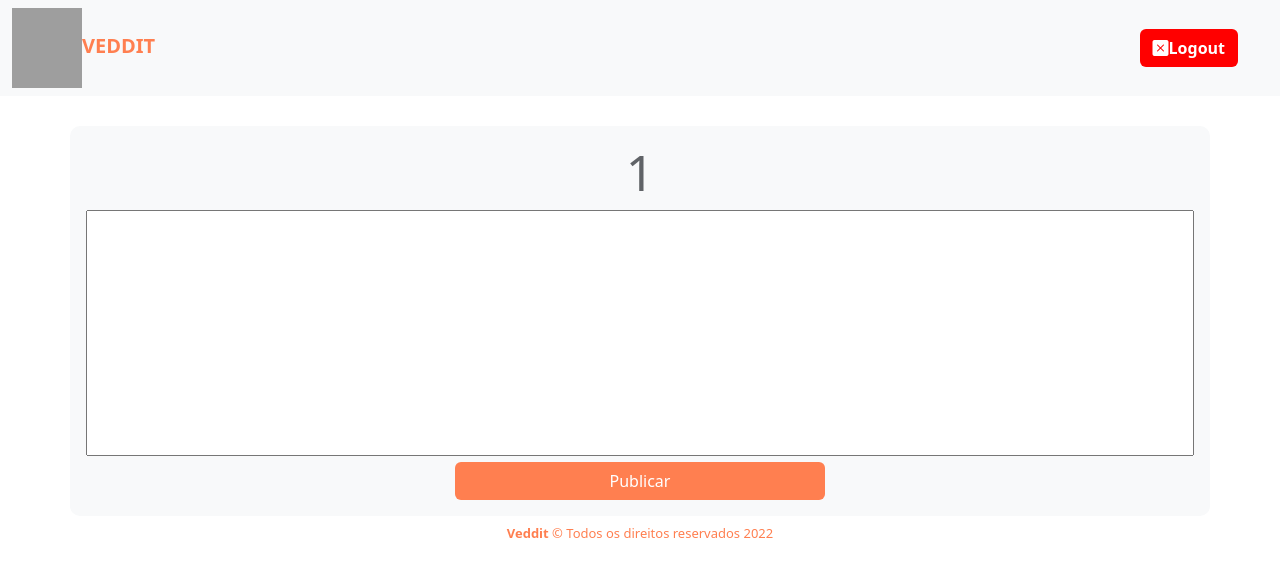
After one commit to abdalazard/veddit, a PHP site: page /timeline/posts/create_post.php?title=1 in a window 1280 px wide. The commit adds this page. Shown: the top 577 px of the page. Run offline with PHP 8.4, Linux system fonts and the light colour scheme; grey boxes are pictures that could not be loaded.

Commit message:
Atualiza criação de posts

```diff
--- a/config/DB/veddit.sql
+++ b/config/DB/veddit.sql
@@ -13,14 +13,13 @@ profile enum("1", "2")
 insert into Users values(null,"ADM","abdalazard@gmail.com",md5("123"),"1");
 
 CREATE TABLE Posts (
-
     id int primary key auto_increment,
     user_id int,
     title varchar(255),
+    content varchar(255),
     likes INT(3),
     dislike INT(3),
     tagName varchar(20)
 );
 
-
-INSERT INTO Posts VALUES (NULL, 1, "Teste de post", 2, 1, 'Meme');
+INSERT INTO Posts VALUES (NULL, 1, "Teste de post", "testando texto", 2, 1, 'Meme');
--- a/index.php
+++ b/index.php
@@ -3,7 +3,7 @@
 
     session_start();
     if(isset($_SESSION["email"])){
-        header("location:timeline/Timeline.php");
+        header("location:timeline/timeline.php");
     }
 ?>
 <!DOCTYPE html>
--- a/timeline/Timeline.php
+++ b/timeline/Timeline.php
@@ -38,7 +38,7 @@
         <br>
 
         <div>
-            <form action="./posts/CreatePost.php" METHOD="POST">
+            <form action="./posts/create_post.php" METHOD="GET">
                 <div class="row">
                         <input type="text" name="title" class="col-8" id="titlespace" placeholder="Crie um tópico">
                         <input type="submit" class="btn col-4" id="button" value="Publicar">
--- /dev/null
+++ b/timeline/posts/create_post.php
@@ -0,0 +1,49 @@
+<?php
+$title = $_GET['title'];
+?>
+<!DOCTYPE html>
+<html lang="en">
+<head>
+    <meta charset="UTF-8">
+    <meta http-equiv="X-UA-Compatible" content="IE=edge">
+    <meta name="viewport" content="width=device-width, initial-scale=1.0">
+    <link href="https://cdn.jsdelivr.net/npm/bootstrap@5.2.0-beta1/dist/css/bootstrap.min.css" rel="stylesheet" integrity="sha384-0evHe/X+R7YkIZDRvuzKMRqM+OrBnVFBL6DOitfPri4tjfHxaWutUpFmBp4vmVor" crossorigin="anonymous">
+    <link rel="shortcut icon" href="../images/veddit-logo.png" >
+    <link rel="stylesheet" href="https://cdn.jsdelivr.net/npm/bootstrap-icons@1.8.3/font/bootstrap-icons.css">
+    <title>Feed</title>
+    <link href="../style/style.css" rel="stylesheet">
+</head>
+<body>
+    <nav class="navbar bg-light">
+        <div class="container-fluid">
+            <div class="row">
+                <a href="/index.php" id="sem-sublinhado">
+                    <span id="title" class="navbar-brand"><img src="/images/veddit-logo.png" alt="VEDDIT" id="logo"><b>VEDDIT</b></span>
+                </a>
+            </div>
+            <div class="flex-end">
+                <a type="button" id="logout" class="btn" href="../config/Logout.php" alt="Sair"><i class="bi bi-x-square-fill"></i><b>Logout</b></a>
+            </div>
+        </div>
+        </nav>
+    <div class="container p-3 mb-2 bg-light text-dark" id="panel">
+    <div>
+        <h1 id="titleTopic" style="text-align:center; font-size:50px;"><?php echo $title ?></h1>
+    </div>
+    <form action="CreatePost.php" METHOD="POST">
+        <div id="row">
+            <textarea name="content" id="content" rows="10" class="col-12"></textarea>
+        </div>
+        <div >
+            <!-- aaaaaaaah! não consigo colocar esse botão no canto... -->
+            <input type="submit" class="btn col-4" id="button" value="Publicar">
+        </div>
+        <div>
+
+        </div>
+    </form>
+    </div>
+    <footer><b>Veddit</b> &copy Todos os direitos reservados 2022</footer>
+
+</body>
+</html>
--- a/timeline/style/style.css
+++ b/timeline/style/style.css
@@ -15,10 +15,6 @@
             padding: 60px 60px 60px 60px;
             margin-top: 30px;
             border-radius: 10px;
-        }
-
-        #titlespace{
-            background-color: black;
         }
 
         #button {
@@ -78,3 +74,6 @@
             margin: 2px;
             margin-left: 15px;
         }
+        textarea {
+            resize: none;
+        }
```
Lines whose indentation alone changed are shown as unchanged.
